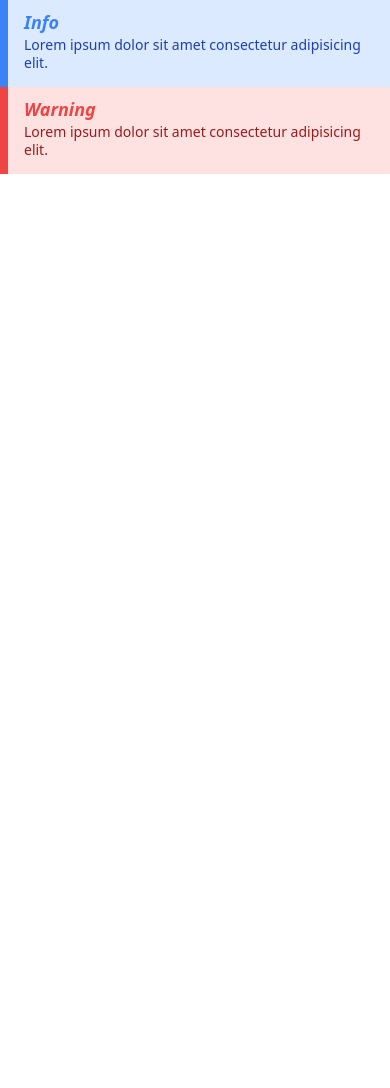
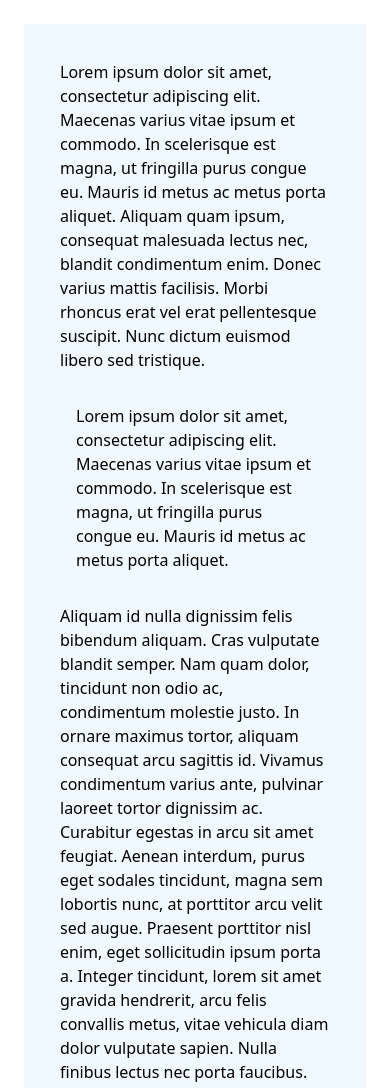
Before and after one commit to farooq-teqniqly/oreilly-tailwind-getting-started, a React (Create React App) app: page / in a window 390 px wide. Shown: the top 1088 px of the page. Before the commit the page ends 844 px from the top, so only its background shows below. Built offline with nearby package versions, Linux system fonts and the light colour scheme.

Commit message:
Article component

```diff
--- a/public/index.html
+++ b/public/index.html
@@ -6,7 +6,6 @@
     <meta name="viewport" content="width=device-width, initial-scale=1" />
     <meta name="theme-color" content="#000000" />
     <meta name="description" content="Web site created using create-react-app" />
-    <link rel="apple-touch-icon" href="%PUBLIC_URL%/logo192.png" />
     <!--
       manifest.json provides metadata used when your web app is installed on a
       user's mobile device or desktop. See https://developers.google.com/web/fundamentals/web-app-manifest/
--- /dev/null
+++ b/src/Article.tsx
@@ -0,0 +1,90 @@
+import React from "react";
+
+function Article() {
+  return (
+    <div className={`m-6 md:mx-auto p-9 space-y-6 md:w-1/2 xl:w-1/3 bg-sky-50`}>
+      <p>
+        Lorem ipsum dolor sit amet, consectetur adipiscing elit. Maecenas varius vitae ipsum et
+        commodo. In scelerisque est magna, ut fringilla purus congue eu. Mauris id metus ac metus
+        porta aliquet. Aliquam quam ipsum, consequat malesuada lectus nec, blandit condimentum enim.
+        Donec varius mattis facilisis. Morbi rhoncus erat vel erat pellentesque suscipit. Nunc
+        dictum euismod libero sed tristique.
+      </p>
+      <blockquote className={`px-4 py-2 block border-1-4`}>
+        Lorem ipsum dolor sit amet, consectetur adipiscing elit. Maecenas varius vitae ipsum et
+        commodo. In scelerisque est magna, ut fringilla purus congue eu. Mauris id metus ac metus
+        porta aliquet.
+      </blockquote>
+      <p>
+        Aliquam id nulla dignissim felis bibendum aliquam. Cras vulputate blandit semper. Nam quam
+        dolor, tincidunt non odio ac, condimentum molestie justo. In ornare maximus tortor, aliquam
+        consequat arcu sagittis id. Vivamus condimentum varius ante, pulvinar laoreet tortor
+        dignissim ac. Curabitur egestas in arcu sit amet feugiat. Aenean interdum, purus eget
+        sodales tincidunt, magna sem lobortis nunc, at porttitor arcu velit sed augue. Praesent
+        porttitor nisl enim, eget sollicitudin ipsum porta a. Integer tincidunt, lorem sit amet
+        gravida hendrerit, arcu felis convallis metus, vitae vehicula diam dolor vulputate sapien.
+        Nulla finibus lectus nec porta faucibus. Praesent in massa sollicitudin, dignissim quam at,
+        volutpat mauris. Morbi in turpis sapien. Morbi ante est, gravida vitae ipsum quis, pretium
+        scelerisque massa.
+      </p>
+      <img
+        className={`mr-3 w-1/2 float-left rounded`}
+        src="https://source.unsplash.com/ZEfzyduAyJU"
+        alt=""
+      />
+      <p>
+        Vestibulum congue felis at posuere commodo. Praesent sapien magna, aliquet ut efficitur et,
+        luctus at neque. Donec vitae nunc convallis, maximus ex sit amet, consequat tellus. Aenean
+        eleifend cursus urna, sed fermentum felis cursus eget. Sed accumsan hendrerit turpis at
+        ullamcorper. Integer quam sapien, rutrum ac pharetra eget, maximus id lacus. Vivamus
+        sollicitudin molestie hendrerit. Proin sem quam, tempus in felis et, elementum dignissim
+        felis. Integer odio tellus, semper at commodo at, euismod id magna. Aenean nisl metus,
+        maximus a eros sit amet, facilisis malesuada lorem. Mauris est tortor, accumsan ac aliquet
+        et, sagittis vitae velit. Class aptent taciti sociosqu ad litora torquent per conubia
+        nostra, per inceptos himenaeos.
+      </p>
+      <p>
+        Aenean scelerisque urna id dictum tempor. Pellentesque ipsum orci, convallis eget purus nec,
+        placerat laoreet nulla. Nullam vitae lectus porta, lacinia neque at, rutrum felis. Lorem
+        ipsum dolor sit amet, consectetur adipiscing elit. Morbi luctus, magna eget gravida
+        lobortis, elit elit rutrum urna, at volutpat ex orci accumsan urna. Sed et ligula magna. Ut
+        dignissim semper ligula, at lacinia mi dignissim non. In eleifend ultricies viverra. Nunc
+        euismod ac lacus ac molestie. Nam sem lectus, malesuada a ipsum vitae, viverra condimentum
+        elit. Ut at vulputate tortor, nec suscipit leo. In non dolor nec purus semper tempus:
+      </p>
+      <ul className={`ml-6 pl-6 space-y-3`}>
+        <li>First item</li>
+        <li>Second item</li>
+        <li>Third item</li>
+      </ul>
+      <p>
+        Pellentesque tincidunt non orci id congue. Donec blandit pulvinar leo et tincidunt. Sed
+        venenatis venenatis justo, ut congue neque lobortis sit amet. Nam tempus vehicula nisi,
+        vitae commodo magna condimentum id. In quis vehicula massa. Fusce id congue lorem. Duis
+        imperdiet placerat metus, vitae hendrerit lorem sollicitudin sit amet. Integer varius justo
+        non velit semper elementum. Donec scelerisque magna nibh, at efficitur elit hendrerit id.
+        Aenean sagittis lectus odio, eu varius lectus vestibulum eget. Sed gravida mattis auctor.
+      </p>
+      <hr></hr>
+      <div className={`flex pt-6`}>
+        <img
+          className={`mr-6 mb-6 w-24 h-24 rounded border-4 border-b-[16px]`}
+          src="https://source.unsplash.com/ZEfzyduAyJU"
+          alt=""
+        />
+        <div>
+          <p className={`-mt-3`}>David Smith</p>
+          <p className={`mt-2`}>
+            Lorem ipsum dolor sit amet, consectetur adipiscing elit. Maecenas{" "}
+            <a className={`underline underline-offset-1`} href="https://xrolcddbqn.cx">
+              varius vitae
+            </a>{" "}
+            ipsum et commodo.
+          </p>
+        </div>
+      </div>
+    </div>
+  );
+}
+
+export default Article;
--- a/src/index.tsx
+++ b/src/index.tsx
@@ -2,15 +2,17 @@ import React from "react";
 import ReactDOM from "react-dom/client";
 import "./index.css";
 // import Header from "./Header";
-import Alert from "./Alert";
+// import Alert from "./Alert";
+import Article from "./Article";
 import reportWebVitals from "./reportWebVitals";
 
 const root = ReactDOM.createRoot(document.getElementById("root") as HTMLElement);
 root.render(
   <React.StrictMode>
     {/* <Header /> */}
-    <Alert>Lorem ipsum dolor sit amet consectetur adipisicing elit.</Alert>
-    <Alert type="warn">Lorem ipsum dolor sit amet consectetur adipisicing elit.</Alert>
+    {/* <Alert>Lorem ipsum dolor sit amet consectetur adipisicing elit.</Alert>
+    <Alert type="warn">Lorem ipsum dolor sit amet consectetur adipisicing elit.</Alert> */}
+    <Article></Article>
   </React.StrictMode>,
 );
 
```
Also changed, not shown: public/manifest.json.
